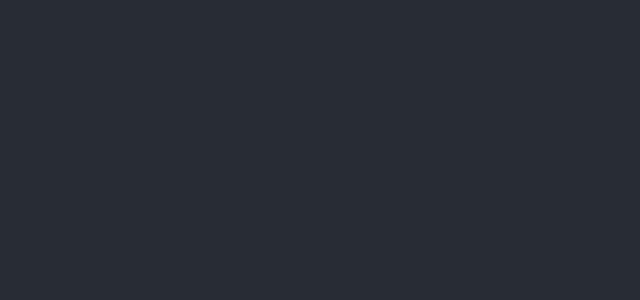
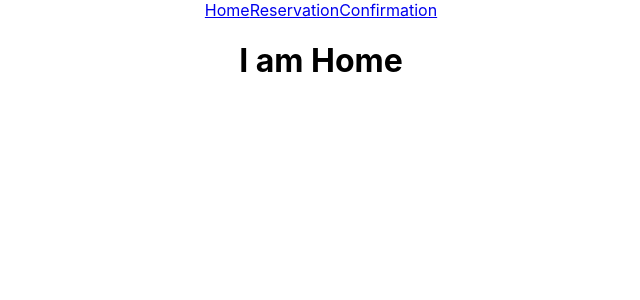
Before and after one commit to um1ka/Airbnb_Project, a React (Create React App) app in the folder airbnb_clone/: page / in a window 1280 px wide. Shown: the top 300 px of the page, without its empty margins (319-959 px from the left). Built offline with nearby package versions, Linux system fonts and the light colour scheme; no server answers.

Commit message:
API is connected successfully

```diff
--- a/airbnb_clone/package.json
+++ b/airbnb_clone/package.json
@@ -8,6 +8,7 @@
     "@testing-library/user-event": "^13.5.0",
     "react": "^18.2.0",
     "react-dom": "^18.2.0",
+    "react-router-dom": "^6.4.3",
     "react-scripts": "5.0.1",
     "web-vitals": "^2.1.4"
   },
--- a/airbnb_clone/public/index.html
+++ b/airbnb_clone/public/index.html
@@ -6,8 +6,8 @@
     <meta name="viewport" content="width=device-width, initial-scale=1" />
     <meta name="theme-color" content="#000000" />
     <meta
-      name="description"
-      content="Web site created using create-react-app"
+      name="My Project"
+      content="This is my first project with React"
     />
     <link rel="apple-touch-icon" href="%PUBLIC_URL%/logo192.png" />
     <!--
@@ -24,7 +24,7 @@
       work correctly both with client-side routing and a non-root public URL.
       Learn how to configure a non-root public URL by running `npm run build`.
     -->
-    <title>React App</title>
+    <title>Airbnb App</title>
   </head>
   <body>
     <noscript>You need to enable JavaScript to run this app.</noscript>
--- a/airbnb_clone/src/App.css
+++ b/airbnb_clone/src/App.css
@@ -1,38 +1,3 @@
 .App {
   text-align: center;
 }
-
-.App-logo {
-  height: 40vmin;
-  pointer-events: none;
-}
-
-@media (prefers-reduced-motion: no-preference) {
-  .App-logo {
-    animation: App-logo-spin infinite 20s linear;
-  }
-}
-
-.App-header {
-  background-color: #282c34;
-  min-height: 100vh;
-  display: flex;
-  flex-direction: column;
-  align-items: center;
-  justify-content: center;
-  font-size: calc(10px + 2vmin);
-  color: white;
-}
-
-.App-link {
-  color: #61dafb;
-}
-
-@keyframes App-logo-spin {
-  from {
-    transform: rotate(0deg);
-  }
-  to {
-    transform: rotate(360deg);
-  }
-}
--- a/airbnb_clone/src/App.js
+++ b/airbnb_clone/src/App.js
@@ -1,12 +1,53 @@
 
+import Nav from './components/Nav'
+
+import Main from './components/Main'
 import './App.css';
+import axios from 'axios'
+import { useState, useEffect } from 'react'
+const API_KEY = process.env.API_KEY
 
 function App() {
+
+  const [reservation, setReservation] = useState(null)
+
+  const options = {
+    method: 'GET',
+    url: 'https://airbnb19.p.rapidapi.com/api/v1/searchProperty',
+    params: {category: 'TAB_8225', totalRecords: '10', currency: 'USD', adults: '1'},
+    headers: {
+      'X-RapidAPI-Key': '6534f8d41bmshc365272f6276afdp1cd116jsn007772c79a91',
+      'X-RapidAPI-Host': 'airbnb19.p.rapidapi.com'
+    }
+  };
+
+  useEffect(() => {
+    const getData = async () => {
+      axios.request(options).then(function (response) {
+        console.log(response.data.data);
+        setReservation(response.data.data)
+        console.log(reservation)
+
+
+  }).catch(function (error) {
+    console.error(error);
+  });
+    }
+    getData()
+  }, [])
+
+
+
+
   return (
     <div className="App">
       <header className="App-header">
-
+          <Nav />
       </header>
+      <main>
+      <Main  reservation={reservation}
+                    />
+      </main>
     </div>
   );
 }
--- /dev/null
+++ b/airbnb_clone/src/components/Confirm.jsx
@@ -0,0 +1,7 @@
+export default function Confirm () {
+    return (
+        <div>
+            <h1>Confirmation Page</h1>
+        </div>
+    )
+}
--- a/airbnb_clone/src/components/Home.jsx
+++ b/airbnb_clone/src/components/Home.jsx
@@ -0,0 +1,10 @@
+import Nav from './Nav'
+
+export default function Home () {
+    return (
+        <div>
+        <h1>I am Home</h1>
+
+        </div>
+    )
+}
--- a/airbnb_clone/src/components/Main.jsx
+++ b/airbnb_clone/src/components/Main.jsx
@@ -1,11 +1,18 @@
 import React from 'react';
+import { Route, Routes } from 'react-router-dom'
+import Home from './Home';
+import Reservation from './Reservation';
+import Confirm from './Confirm'
 
-function Main(props) {
-    return (
-        <div>
-            <h1>I am the Main Content</h1>
-        </div>
-    );
+export default function Main ({reservation}) {
+
+    return(
+        <Routes>
+            <Route path="/" element={<Home/>}/>
+            <Route path="/reservation" element={<Reservation reservation={reservation}/>}/>
+
+            <Route path="/confirm" element={<Confirm/>}/>
+
+        </Routes>
+    )
 }
-
-export default Main;
--- a/airbnb_clone/src/components/Nav.jsx
+++ b/airbnb_clone/src/components/Nav.jsx
@@ -1,3 +1,13 @@
-export default function Home ({
+import { Link } from 'react-router-dom'
+const Nav = () => {
 
-})
+    return(
+        <div>
+            <Link to="/">Home</Link>
+            <Link to="/reservation">Reservation</Link>
+            <Link to="/confirm">Confirmation</Link>
+
+        </div>
+    )
+}
+export default Nav
--- a/airbnb_clone/src/components/Reservation.jsx
+++ b/airbnb_clone/src/components/Reservation.jsx
@@ -1,11 +1,15 @@
-import React from 'react';
+export default function Reservation ({reservation}) {
+console.log(reservation)
 
-function Reservation(props) {
-    return (
+    return reservation ? (
         <div>
-           <h1> I am a Reservation Page </h1>
+            <h1>Reservation Page</h1>
+            <div>
+                {reservation?.map((reservation) =>(
+                  <p>{reservation.city}</p>
+                ))}
+            </div>
+
         </div>
-    );
+    ): <h1>Loading</h1>
 }
-
-export default Reservation;
```
Also changed, not shown: 2 other files (tests, documents, lock files or other folders).
